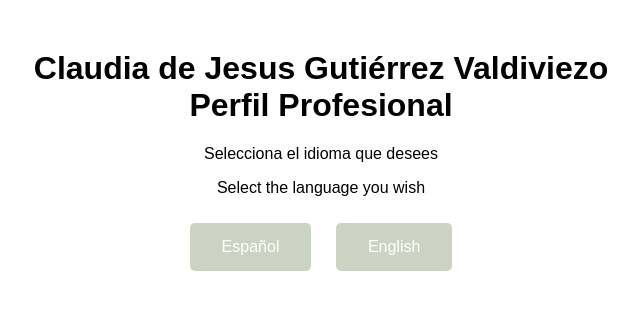
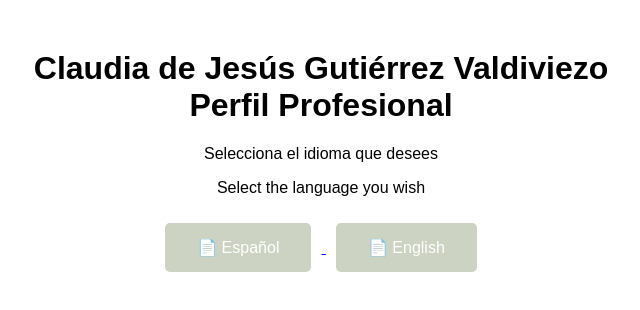
Before and after one commit to calistokb/Claudia-Gutierrez-CV, a plain HTML site: page index.html in a window 1280 px wide. Shown: the whole page, without its empty margins (319-959 px from the left). Drawn offline with Linux system fonts and the light colour scheme.

Commit message:
Update index.html

```diff
--- a/index.html
+++ b/index.html
@@ -27,10 +27,16 @@
     </style>
 </head>
 <body>
-    <h1>Claudia de Jesus Gutiérrez Valdiviezo <br> Perfil Profesional</h1>
-    <p>Selecciona el idioma que desees</p> <!-- Aquí es donde agregamos la traducción -->
-    <p>Select the language you wish</p> <!-- Traducción en inglés -->
-    <button onclick="window.location.href='https://drive.google.com/file/d/14nmptBA8ZQHbYoBIW87vyZqXX2FuiE1c/view?usp=drive_link'">Español</button>
-    <button onclick="window.location.href='https://drive.google.com/file/d/1LHf0KFcXGtLN4JT0ko9D8wo7dHgYyTFh/view?usp=drive_link'">English</button>
+    <h1>Claudia de Jesús Gutiérrez Valdiviezo <br> Perfil Profesional</h1>
+    <p>Selecciona el idioma que desees</p>
+    <p>Select the language you wish</p>
+
+    <a href="CV GVJC.pdf" download>
+        <button>📄 Español</button>
+    </a>
+
+    <a href="CV GVJC INGLES.pdf" download>
+        <button>📄 English</button>
+    </a>
 </body>
 </html>
```
